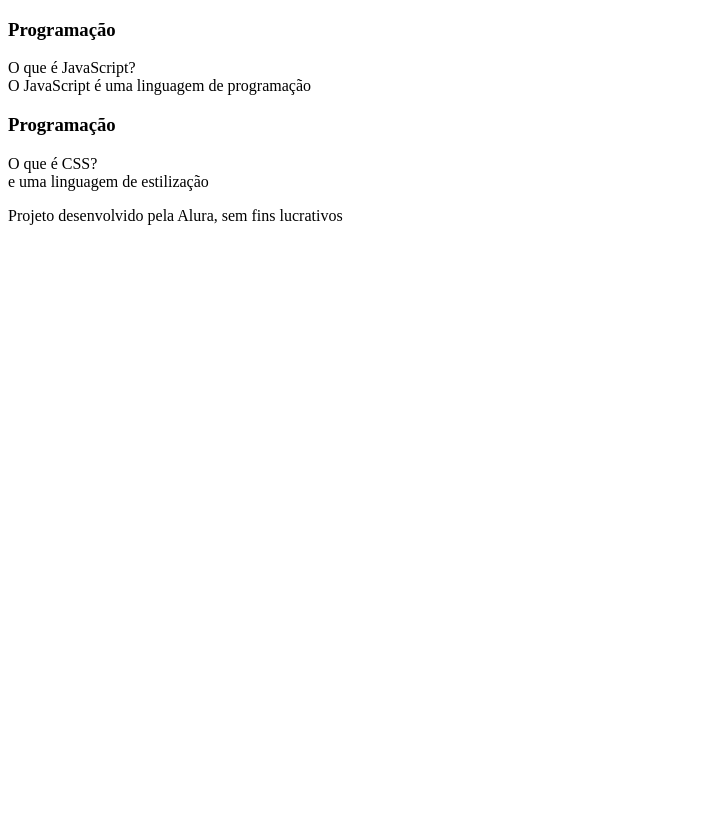
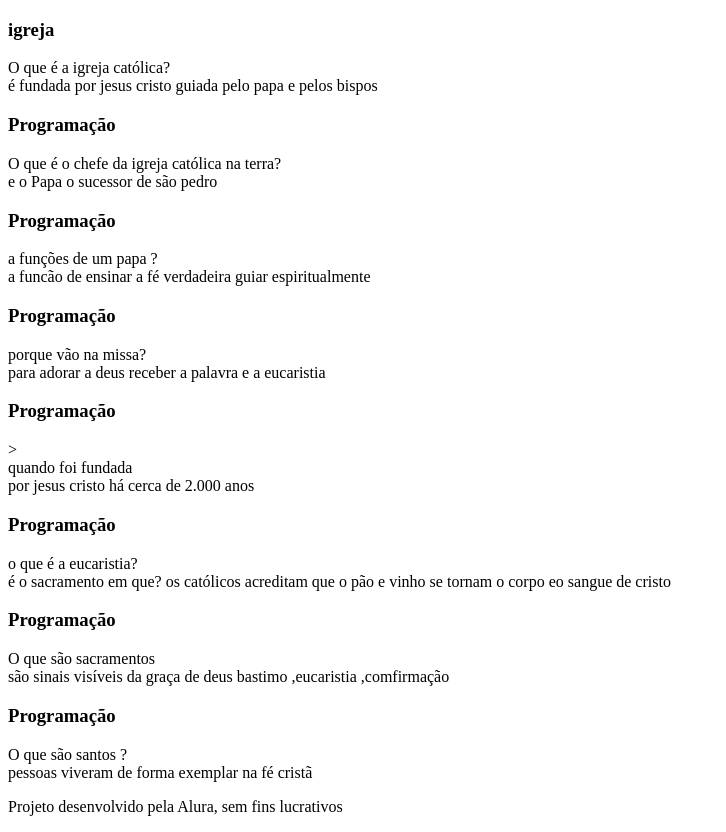
Before and after one commit to nataliacoutinh/flashcards, a plain HTML site: page index.html in a window 1280 px wide. Shown: the whole page, without its empty margins (0-726 px from the left). Before the commit the page ends 800 px from the top, so only its background shows below. Drawn offline with Linux system fonts and the light colour scheme.

Commit message:
perguntas

```diff
--- a/index.html
+++ b/index.html
@@ -14,16 +14,47 @@
 <section id="container">
 <article class="cartao">
 <div class="cartao__conteudo">
-<h3>Programação</h3>
-<div class="cartao__conteudo__pergunta"> O que é JavaScript?</div>
-<div class="cartao__conteudo__resposta">O JavaScript é uma linguagem de programação</div>
+<h3>igreja</h3>
+<div class="cartao__conteudo__pergunta"> O que é a igreja católica?</div>
+<div class="cartao__conteudo__resposta">é fundada por jesus cristo guiada pelo papa e pelos bispos <div>
 </div>
-</article>
-<article class="cartao">
+</div>
 <div class="cartao__conteudo">
 <h3>Programação</h3>
-<div class="cartao__conteudo__pergunta"> O que é CSS?</div>
-<div class="cartao__conteudo__resposta">e uma linguagem de estilização</div>
+<div class="cartao__conteudo__pergunta"> O que é o chefe da igreja católica na terra?</div>
+<div class="cartao__conteudo__resposta">e  o Papa o sucessor de são pedro </div>
+<div class="cartao__conteudo">
+<h3>Programação</h3>
+<div class="cartao__conteudo__pergunta"> a funções de um papa ?</div>
+<div class="cartao__conteudo__resposta">  a funcão de ensinar a fé verdadeira guiar espiritualmente </div>
+</div>
+<div class="cartao__conteudo">
+<h3>Programação</h3>
+<div class="cartao__conteudo__pergunta"> porque vão na missa?</div>
+<div class="cartao__conteudo__resposta">para adorar a deus receber a palavra e a eucaristia</div>
+</div>
+<div class="cartao__conteudo">
+<h3>Programação</h3>>
+<div class="cartao__conteudo__pergunta"> quando foi fundada </div
+<div class="cartao__conteudo__resposta"> por jesus cristo há cerca de 2.000 anos</div>
+</div>
+<div class="cartao__conteudo">
+<h3>Programação</h3>
+<div class="cartao__conteudo__pergunta"> o que é a eucaristia?</div>
+<div class="cartao__conteudo__resposta"> é o sacramento em que? os católicos acreditam que o pão e vinho se tornam o corpo eo sangue  de cristo </div>
+</div>
+<div class="cartao__conteudo">
+<h3>Programação</h3>
+<div class="cartao__conteudo__pergunta"> O que são sacramentos
+</div>
+<div class="cartao__conteudo__resposta"> são sinais visíveis da graça de deus bastimo ,eucaristia ,comfirmação </div>
+</div>
+<div class="cartao__conteudo">
+<h3>Programação</h3>
+<div class="cartao__conteudo__pergunta"> O que são santos ?</div>
+<div class="cartao__conteudo__resposta"> pessoas viveram de forma exemplar na fé cristã</div>
+</div>
+
 </div>
 </article>
 </section>
```
